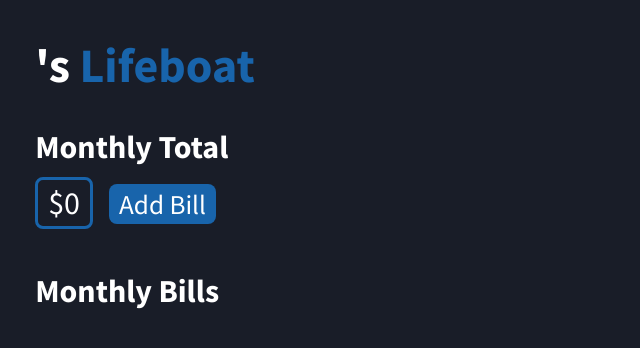
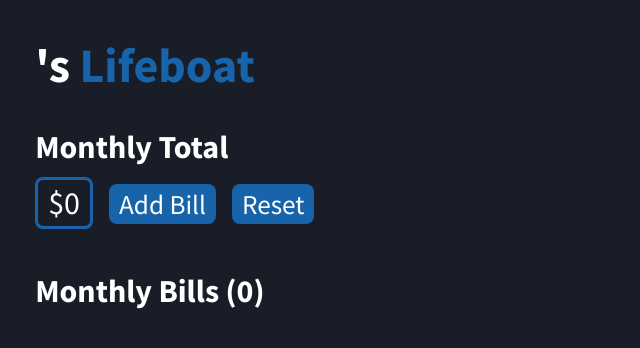
Before and after one commit to Grupith/boat, a React (Create React App) app: page /dashboard in a window 1280 px wide. Shown: the top 348 px of the page, without its empty margins (0-640 px from the left). Built offline with nearby package versions, Linux system fonts and the light colour scheme.

Commit message:
added reset button and fixed localStorage bug on totalBills

```diff
--- a/src/App.css
+++ b/src/App.css
@@ -124,6 +124,8 @@
   margin-left: 1rem;
   cursor: pointer;
   transition: all ease-in-out 200ms;
+  color: white;
+  text-decoration: none;
 }
 
 .addBill:hover{
--- a/src/App.js
+++ b/src/App.js
@@ -7,8 +7,9 @@ import { BrowserRouter, Routes, Route} from 'react-router-dom';
 function App() {
 
   const [firstName, setFirstName] = useState('');
+  const [totalBills, setTotalBills] = useState([])
 
-  // Get the data from localStorage on start
+  // Get the firstName from localStorage on start
   useEffect(() => {
     const firstName = JSON.parse(localStorage.getItem('firstName'))
     if (firstName) {
@@ -16,12 +17,20 @@ function App() {
     }
   }, [])
 
+  // Get the total bills on start
+  useEffect(() => {
+    const updatedBills = JSON.parse(localStorage.getItem('totalBills'))
+    if (updatedBills) {
+      setTotalBills(updatedBills)
+    }
+  },[])
+
   return (
     <div className="App">
       <BrowserRouter>
         <Routes>
           <Route path='/' element={<LandingPage firstName={firstName} setFirstName={setFirstName}/>} />
-          <Route path='/dashboard' element={<Dashboard firstName={firstName} />} />
+          <Route path='/dashboard' element={<Dashboard firstName={firstName} setFirstName={setFirstName} totalBills={totalBills} setTotalBills={setTotalBills}/>} />
      </Routes>
      </BrowserRouter>
     </div>
--- a/src/Components/Dashboard.js
+++ b/src/Components/Dashboard.js
@@ -1,10 +1,10 @@
 import React, { useEffect, useState } from 'react'
+import { Link } from 'react-router-dom'
 import { v4 as uuidv4 } from 'uuid'
 import MonthlyBills from './MonthlyBills'
 
-export default function Dashboard({ firstName }) {
+export default function Dashboard({ firstName , setFirstName, totalBills , setTotalBills}) {
 
-  const [totalBills, setTotalBills] = useState([])
   const [name, setName] = useState('')
   const [date, setDate] = useState('')
   const [amount, setAmount] = useState('')
@@ -42,6 +42,11 @@ export default function Dashboard({ firstName }) {
     setTotalBillsAmount(sum)
   }, [sum])
 
+  const handleReset = () => {
+    localStorage.clear();
+    setFirstName('')
+  }
+
   return (
     <div className='dashboard'>
       <div className='controlBoard'>
@@ -50,10 +55,11 @@ export default function Dashboard({ firstName }) {
         <span className='monthlyBillsAmount'>${totalBillsAmount}</span>
         {!showCreateButton && <span className='addBill' onClick={() => setShowCreateButton(true)}>Add Bill</span>}
         {showCreateButton && <span className='addBill' onClick={() => setShowCreateButton(false)}>Cancel</span>}
+        <Link to='/' className='addBill'><span onClick={handleReset}>Reset</span></Link>
       </div>
       <div className='contentContainer'>
-        <h2 className='monthlyBillsTitle'>Monthly Bills</h2>
-        {totalBills && totalBills.map(bill => <MonthlyBills key={bill.id} id={bill.id} name={bill.name} date={bill.date} amount={bill.amount} className='bill' totalBills={totalBills} setTotalBills={setTotalBills}/>)}
+        <h2 className='monthlyBillsTitle'>Monthly Bills ({totalBills.length})</h2>
+        {totalBills && totalBills.map(bill => <MonthlyBills  id={bill.id} name={bill.name} date={bill.date} amount={bill.amount} className='bill' totalBills={totalBills} setTotalBills={setTotalBills}/>)}
 
         {showCreateButton && <form className='createBill' onSubmit={handleCreateBill}>
           <input autoFocus required type='text' placeholder='Name' onChange={e => setName(e.target.value)} />
--- a/src/Components/LandingPage.js
+++ b/src/Components/LandingPage.js
@@ -25,7 +25,7 @@ export default function LandingPage({ firstName, setFirstName}) {
         <form className='nameForm' onSubmit={handleSubmit}>
             <label htmlFor='name' className='nameLabel'>Enter your First Name</label>
             <input type='text' className='nameInput' onChange={e => setFirstName(e.target.value)}/>
-            <h3>{firstName}</h3>
+            <h3>{firstName && firstName}</h3>
             <Link to='/dashboard'><button type='submit' className='submitNameButton'>Create Budget</button></Link>
         </form>
     </div>
--- a/src/Components/MonthlyBills.js
+++ b/src/Components/MonthlyBills.js
@@ -1,4 +1,4 @@
-import React from 'react';
+import React, { useEffect } from 'react';
 import { MdDelete } from "react-icons/md";
 
 export default function MonthlyBills({id , name , date , amount , totalBills , setTotalBills}) {
@@ -9,6 +9,12 @@ export default function MonthlyBills({id , name , date , amount , totalBills , s
     })
     setTotalBills(updatedBills)
   }
+
+  // Save to localStorage when bill is created
+  useEffect(() => {
+    localStorage.setItem('totalBills', JSON.stringify(totalBills))
+  }, [totalBills])
+
   return (
     <div className='bill'>
         <span>{name}</span>
```
